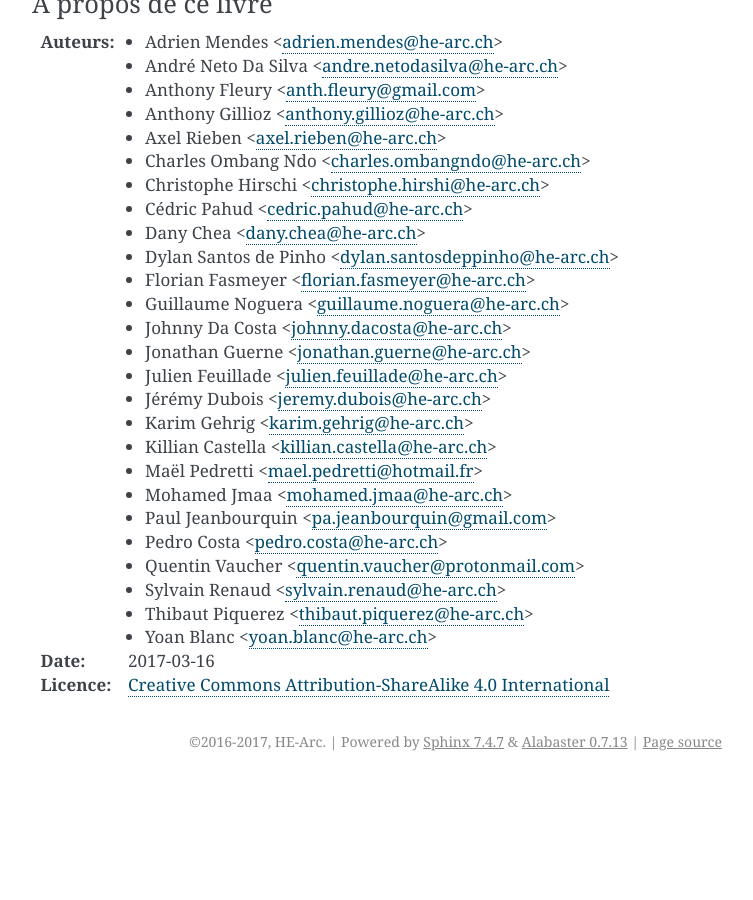
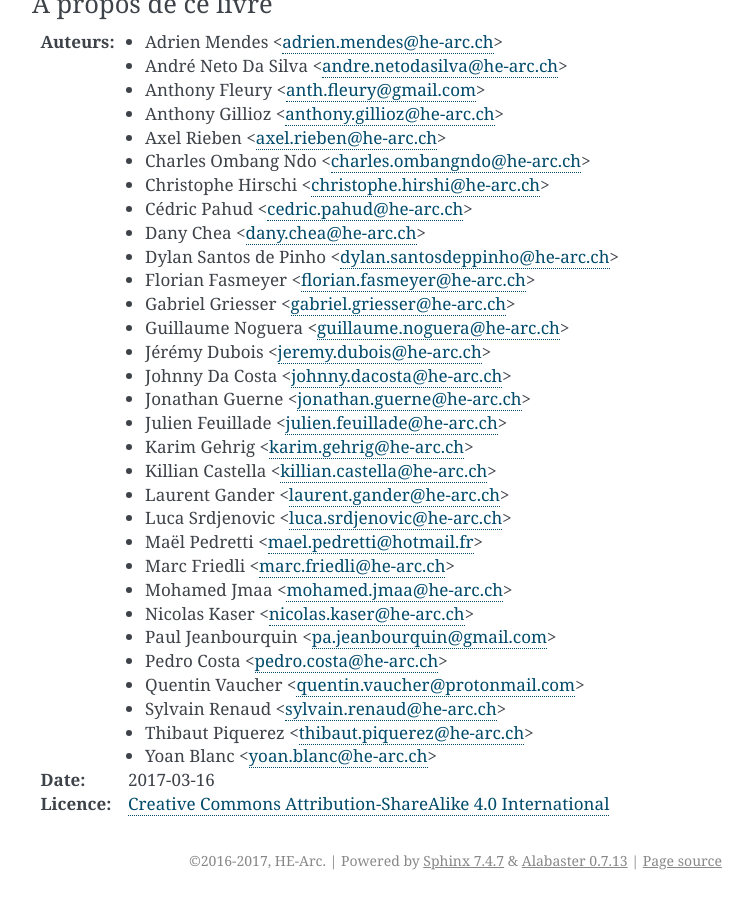
Before and after one commit to HE-Arc/livre-python, a Sphinx documentation site: the page built from source/index.rst, in a window 1280 px wide and 900 px high, scrolled down 2438 px. Shown: the whole window, without its empty margins (388-1141 px from the left). Built offline with Sphinx 7.4.7, drawn with Linux system fonts in a browser that asks for light colours; before the commit the page ends 3219 px from its top, so only the background shows below that.

Commit message:
Ajout d'une étoile à PIL.
Signed-off-by: Yoan Blanc <yoan@dosimple.ch>

```diff
--- a/source/index.rst
+++ b/source/index.rst
@@ -60,15 +60,20 @@
  - Dany Chea <dany.chea@he-arc.ch>
  - Dylan Santos de Pinho <dylan.santosdeppinho@he-arc.ch>
  - Florian Fasmeyer <florian.fasmeyer@he-arc.ch>
+ - Gabriel Griesser <gabriel.griesser@he-arc.ch>
  - Guillaume Noguera <guillaume.noguera@he-arc.ch>
+ - Jérémy Dubois <jeremy.dubois@he-arc.ch>
  - Johnny Da Costa <johnny.dacosta@he-arc.ch>
  - Jonathan Guerne <jonathan.guerne@he-arc.ch>
  - Julien Feuillade <julien.feuillade@he-arc.ch>
- - Jérémy Dubois <jeremy.dubois@he-arc.ch>
  - Karim Gehrig <karim.gehrig@he-arc.ch>
  - Killian Castella <killian.castella@he-arc.ch>
+ - Laurent Gander <laurent.gander@he-arc.ch>
+ - Luca Srdjenovic <luca.srdjenovic@he-arc.ch>
  - Maël Pedretti <mael.pedretti@hotmail.fr>
+ - Marc Friedli <marc.friedli@he-arc.ch>
  - Mohamed Jmaa <mohamed.jmaa@he-arc.ch>
+ - Nicolas Kaser <nicolas.kaser@he-arc.ch>
  - Paul Jeanbourquin <pa.jeanbourquin@gmail.com>
  - Pedro Costa <pedro.costa@he-arc.ch>
  - Quentin Vaucher <quentin.vaucher@protonmail.com>
--- a/source/introduction.rst
+++ b/source/introduction.rst
@@ -54,7 +54,7 @@
 
 * :ref:`csv-tutorial`
 * :ref:`json-tutorial` ★
-* :ref:`pillow-tutorial`
+* :ref:`pillow-tutorial` ★
 
 Autres
 ------
--- a/source/pillow/index.rst
+++ b/source/pillow/index.rst
@@ -1,5 +1,3 @@
-.. py:currentmodule:: PIL
-
 .. _pillow-tutorial:
 
 ======================
```
